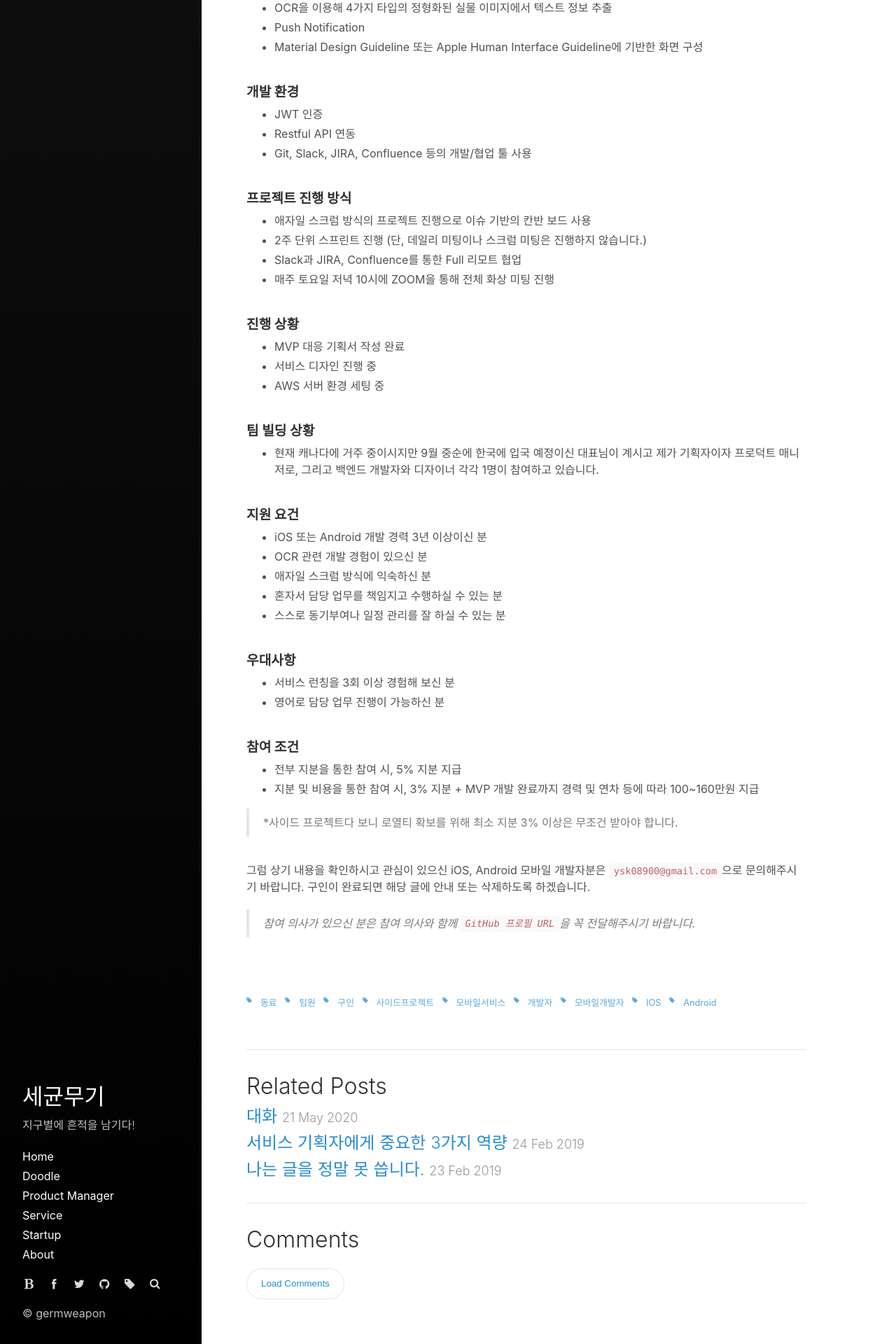
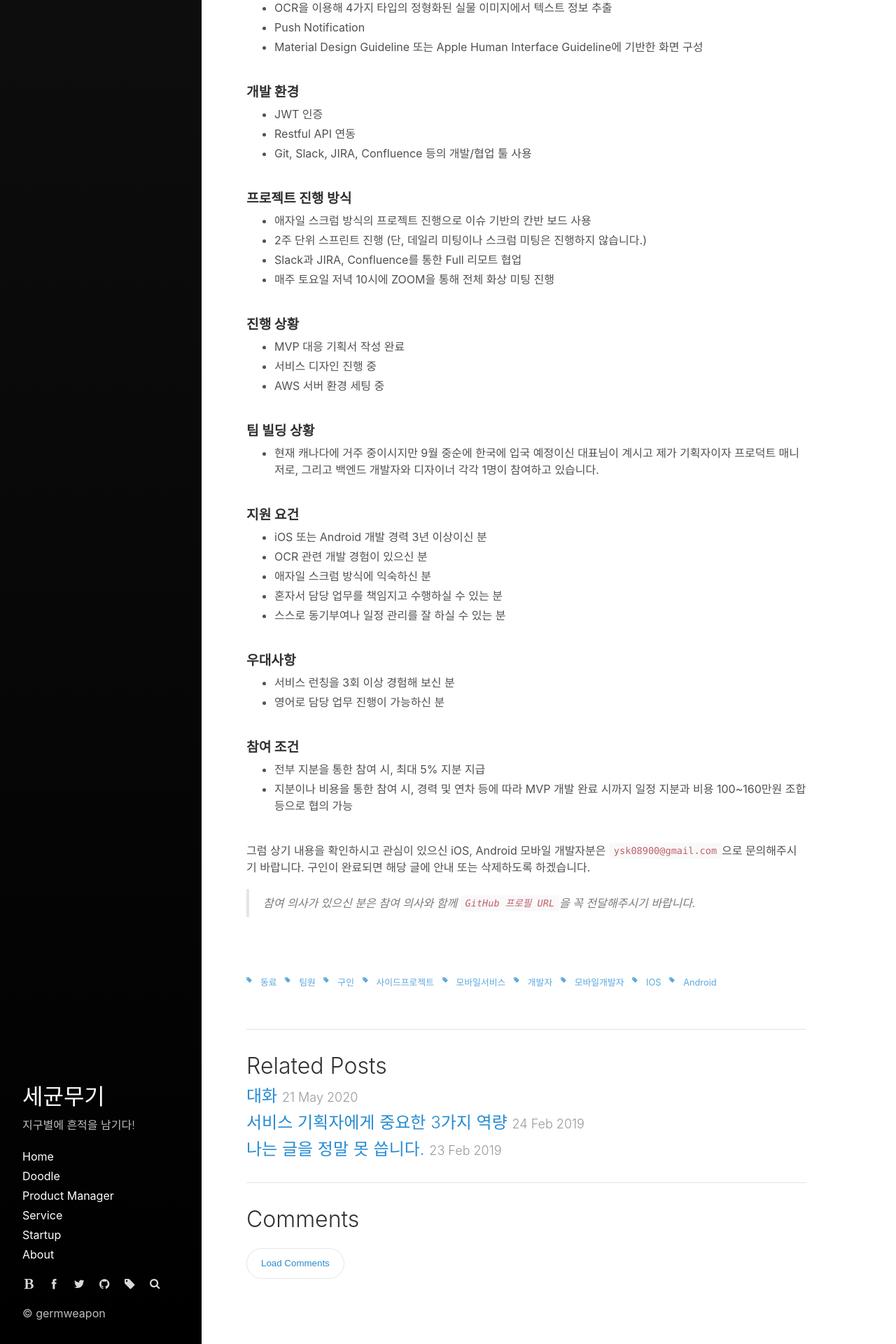
Before and after one commit to germweapon/germweapon.github.io, a Jekyll site: the page built from _posts/2020-07-15-사이드 프로젝트 팀원을 찾습니다.[iOS, Android].md, in a window 1280 px wide. Shown: the part 667-2587 px from the top of the page at 70% size. Built offline with Jekyll 4.4.1, drawn with Linux system fonts in a browser that asks for light colours; comment, search, counter and statistics services are not loaded.

Commit message:
내용 수정

```diff
--- a/_posts/2020-07-15-사이드 프로젝트 팀원을 찾습니다.[iOS, Android].md
+++ b/_posts/2020-07-15-사이드 프로젝트 팀원을 찾습니다.[iOS, Android].md
@@ -69,12 +69,9 @@ priority : 1.0
 - 영어로 담당 업무 진행이 가능하신 분<br><br>
 
 #### **참여 조건**<br>
-- 전부 지분을 통한 참여 시, 5% 지분 지급
-- 지분 및 비용을 통한 참여 시, 3% 지분 + MVP 개발 완료까지 경력 및 연차 등에 따라 100~160만원 지급
+- 전부 지분을 통한 참여 시, 최대 5% 지분 지급
+- 지분이나 비용을 통한 참여 시, 경력 및 연차 등에 따라 MVP 개발 완료 시까지 일정 지분과 비용 100~160만원 조합 등으로 협의 가능<br><br>
 
->*사이드 프로젝트다 보니 로열티 확보를 위해 최소 지분 3% 이상은 무조건 받아야 합니다.
-
-<br>
 그럼 상기 내용을 확인하시고 관심이 있으신 iOS, Android 모바일 개발자분은 `ysk08900@gmail.com`으로 문의해주시기 바랍니다. 구인이 완료되면 해당 글에 안내 또는 삭제하도록 하겠습니다.<br>
 
 >*참여 의사가 있으신 분은 참여 의사와 함께 `GitHub 프로필 URL`을 꼭 전달해주시기 바랍니다.*
```
